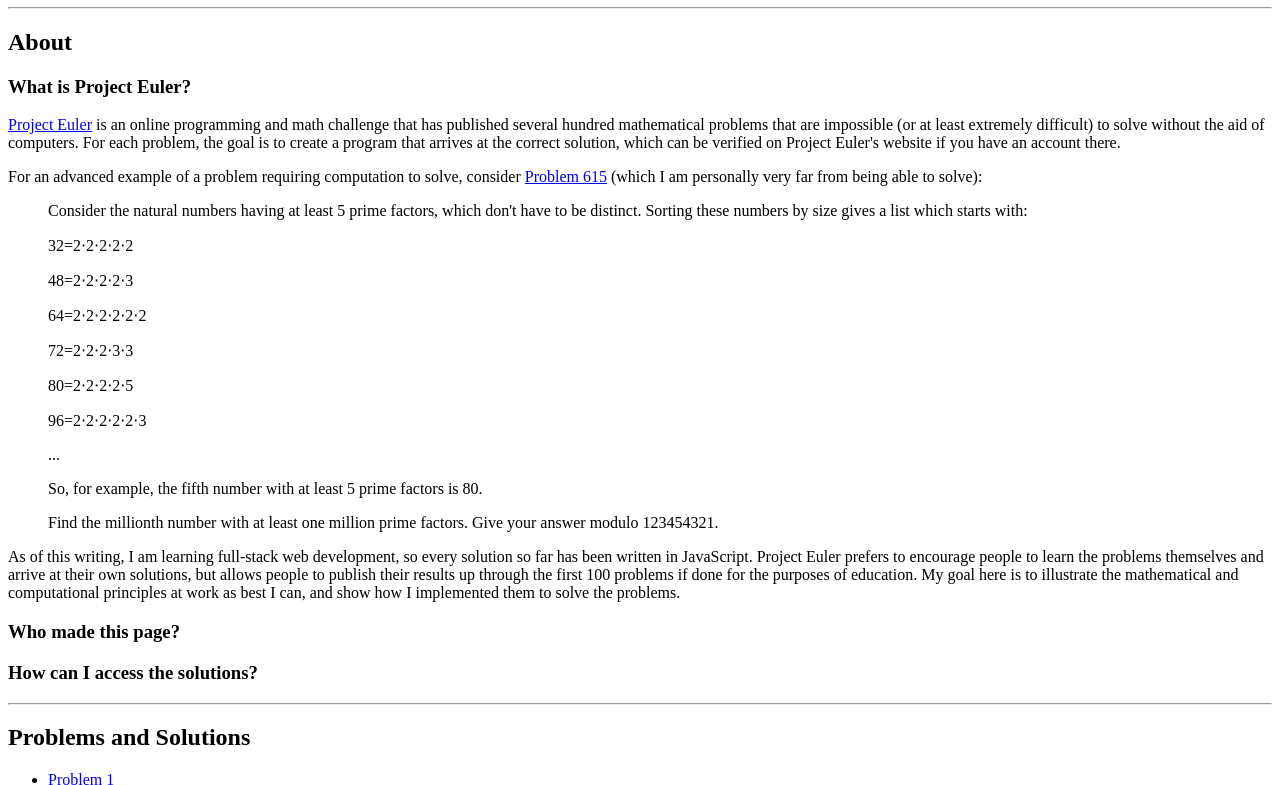
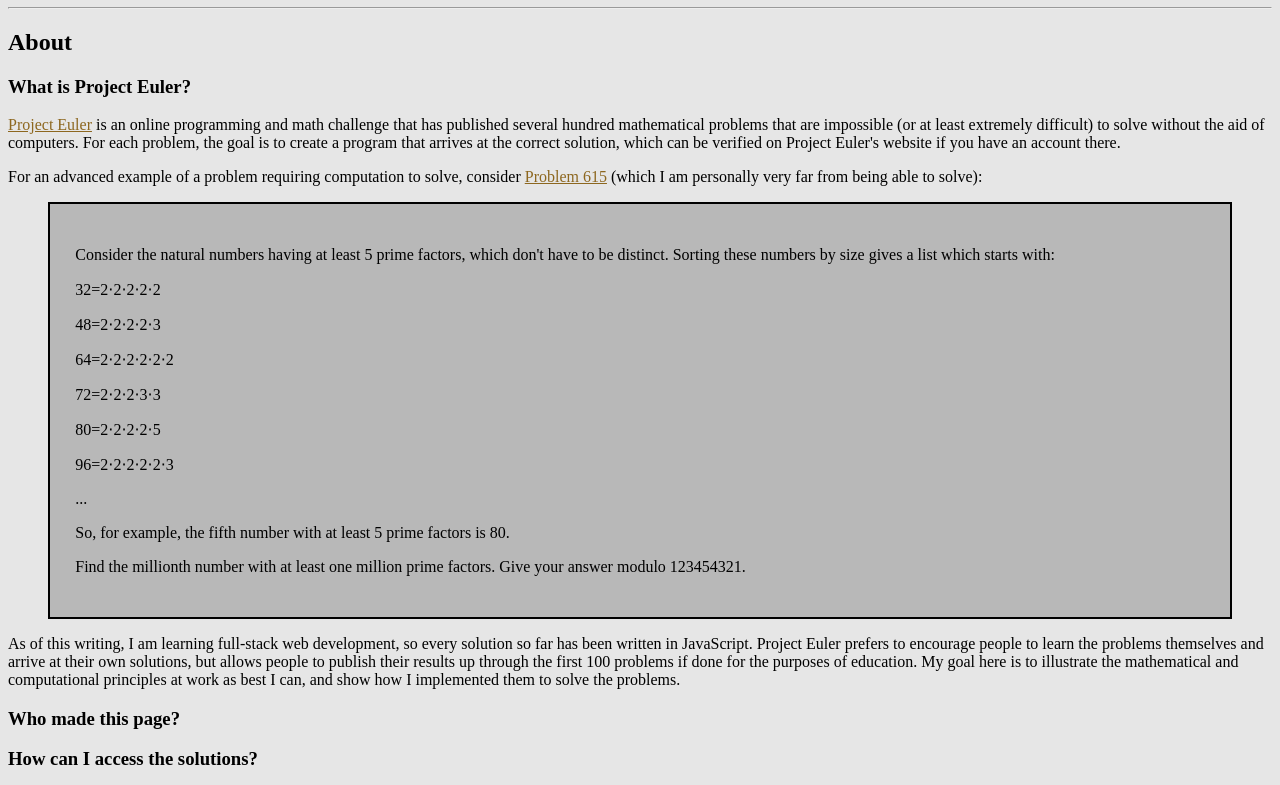
Before and after one commit to nathan-culley/project-euler, a plain HTML site: page index.html in a window 1280 px wide. Shown: the part 73-858 px from the top of the page. Drawn offline with Linux system fonts and the light colour scheme.

Commit message:
Add basic styling
Added basic styling, including background and font colors that are similar to those of the Project Euler website.

```diff
--- a/index.html
+++ b/index.html
@@ -4,14 +4,15 @@
     <meta charset="UTF-8">
     <meta http-equiv="X-UA-Compatible" content="IE=edge">
     <meta name="viewport" content="width=device-width, initial-scale=1.0">
-    <title>Project Euler solutions</title>
+    <link href="styles.css" type="text/css" rel="stylesheet">
+    <title>Project Euler Solutions</title>
 </head>
 <body>
     <header>
         <h1>Project Euler Solutions</h1>
         <hr>
     </header>
-    <body>
+    <main>
         <div id="intro">
             <h2>About</h2>
             <h3>What is Project Euler?</h3>
@@ -54,7 +55,11 @@
                 </li>
             </ul>
         </div>
-    </body>
+    </main>
+
+    <footer>
+
+    </footer>
 
 </body>
 </html>
--- a/styles.css
+++ b/styles.css
@@ -0,0 +1,13 @@
+body {
+    background-color: rgb(230, 230, 230);
+}
+
+#example-problem {
+    border: black solid 2px;
+    background-color: rgb(184, 184, 184);
+    padding: 2%;
+}
+
+a {
+    color: rgb(141, 103, 31)
+}
```
